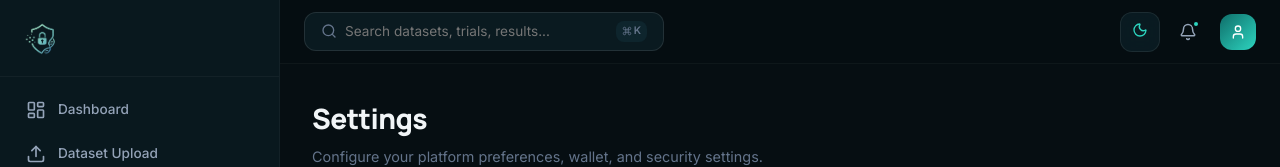
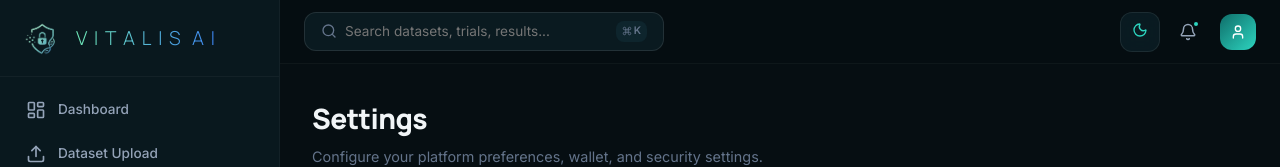
Before and after one commit to B-h-a-v-y-a-T/VitalisAI, a React (Vite) app: page /app/settings in a window 1280 px wide. Shown: the top 167 px of the page. Built offline with nearby package versions, Linux system fonts and the light colour scheme.

Commit message:
Fix invisible text by replacing absolute positioning with CSS inline-grid overlap to allow WebKit background-clip to render gradients on scrambling text

```diff
--- a/src/components/shared/ScrambleText.jsx
+++ b/src/components/shared/ScrambleText.jsx
@@ -63,22 +63,15 @@ export default function ScrambleText({ text, delay = 0, duration = 1500, classNa
           {word.split('').map((char, cIdx) => {
             const currentIndex = globalIndex++;
             return (
-              <span key={cIdx} style={{ position: 'relative', display: 'inline-block' }}>
-                <span style={{ visibility: 'hidden' }}>{char}</span>
+              <span key={cIdx} style={{ display: 'inline-grid' }}>
+                <span style={{ visibility: 'hidden', gridArea: '1/1' }}>{char}</span>
                 <span
                   className="scramble-char"
                   data-char={char}
                   data-index={currentIndex}
                   style={{
-                    position: 'absolute',
-                    top: 0,
-                    left: '50%',
-                    transform: 'translateX(-50%)',
-                    color: 'inherit',
-                    WebkitTextFillColor: 'inherit',
-                    background: 'inherit',
-                    backgroundImage: 'inherit',
-                    WebkitBackgroundClip: 'inherit'
+                    gridArea: '1/1',
+                    placeSelf: 'center'
                   }}
                 >
                   {CHARS[Math.floor(Math.random() * CHARS.length)]}
```
